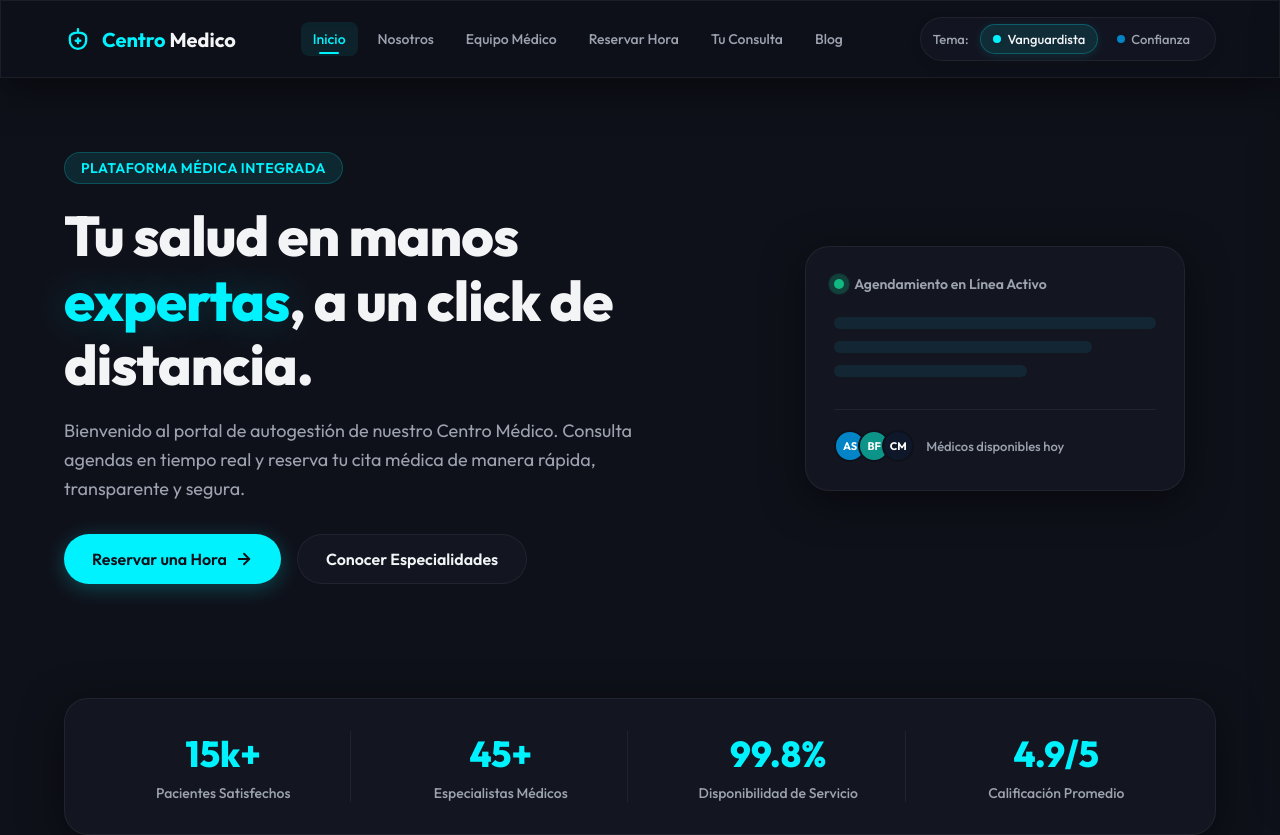
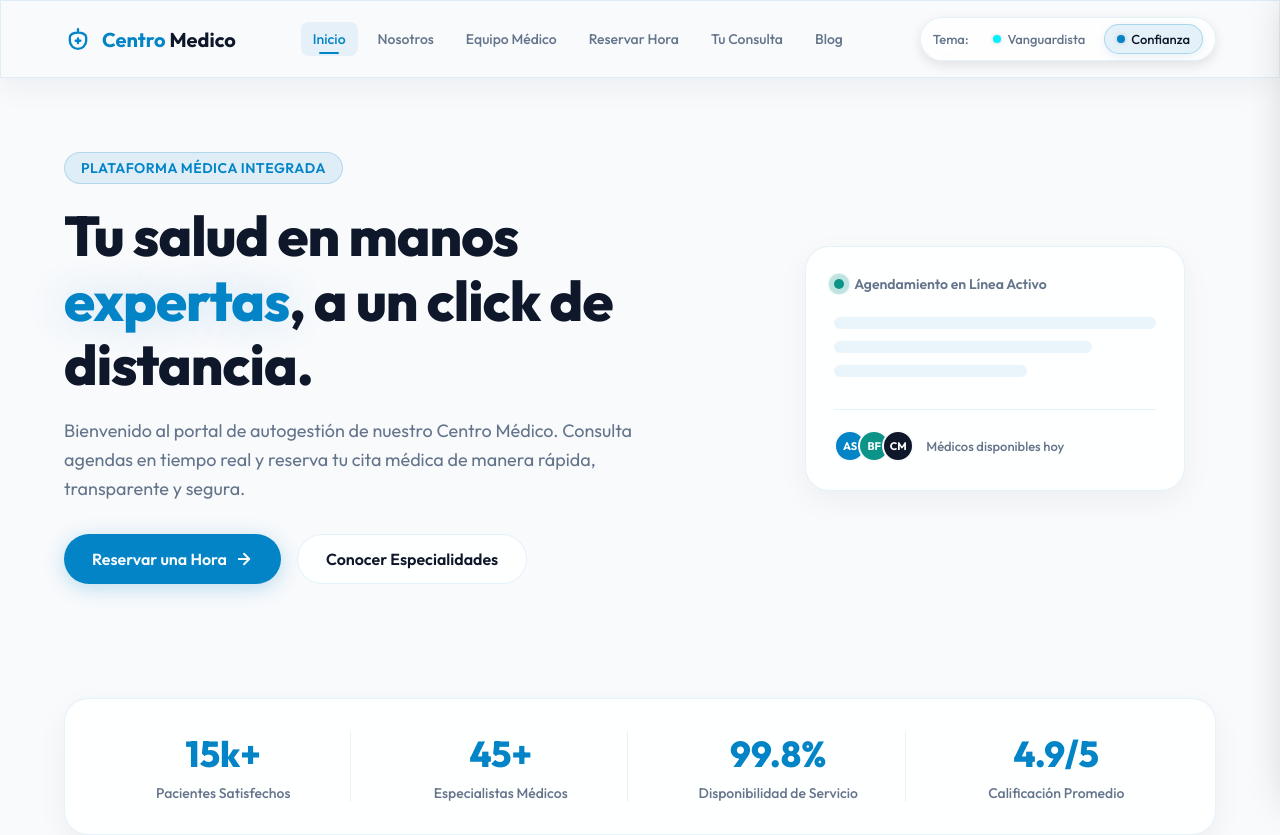
Before and after one commit to nicorubiotsx/centroMedico, a Next.js app: page / in a window 1280 px wide. Shown: the top 835 px of the page. Built offline with nearby package versions, Linux system fonts and the light colour scheme.

Commit message:
feat: rediseño menu hamburguesa 2.0

```diff
--- a/components/ThemeContext.js
+++ b/components/ThemeContext.js
@@ -5,7 +5,7 @@ import React, { createContext, useContext, useState, useEffect } from 'react';
 const ThemeContext = createContext();
 
 export function ThemeProvider({ children }) {
-  const [theme, setTheme] = useState('vanguardista'); // 'vanguardista' (default), 'confianza'
+  const [theme, setTheme] = useState('confianza'); // 'confianza' (default light), 'vanguardista' (dark)
 
   useEffect(() => {
     // Cargar el tema inicial desde localStorage si existe
```
